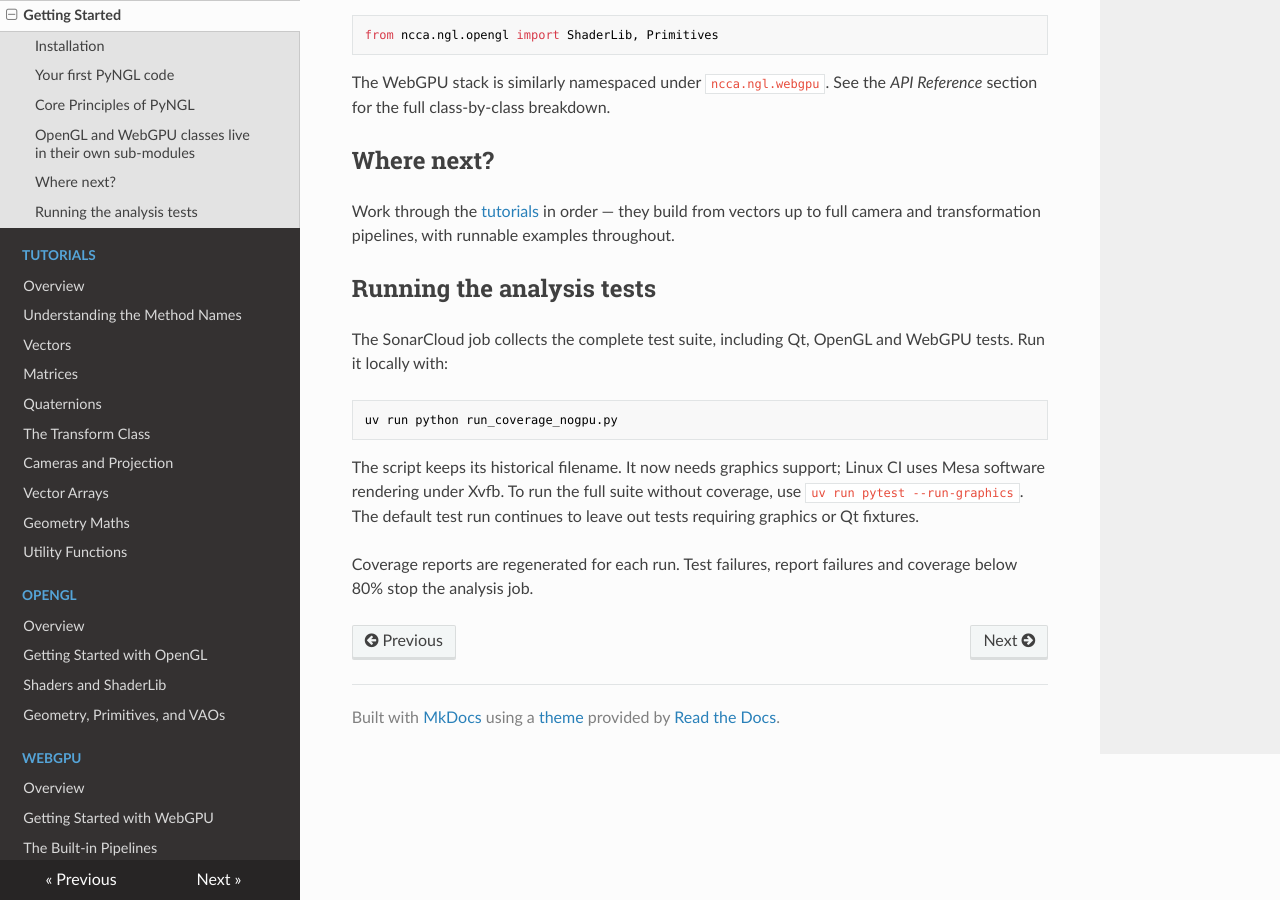
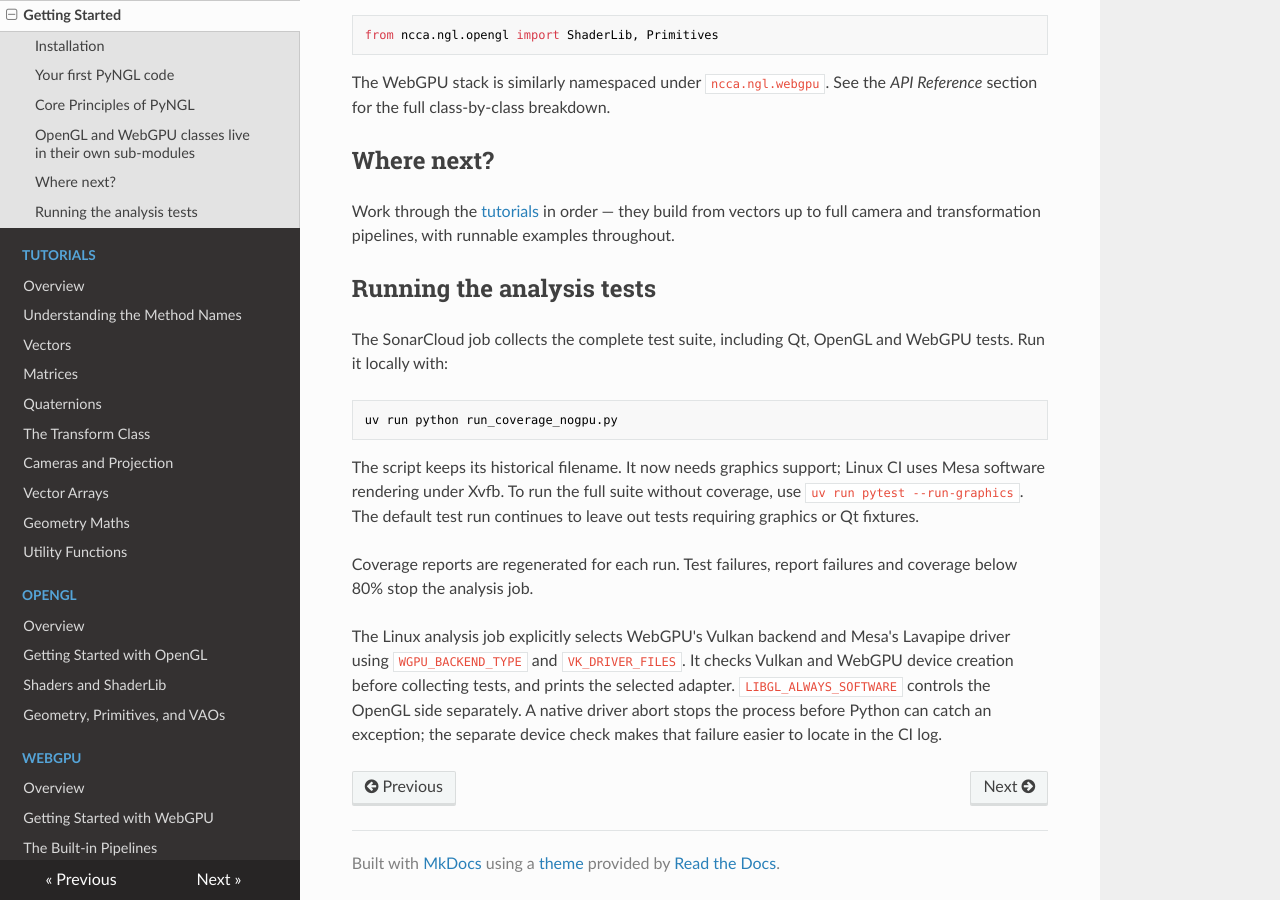
Before and after one commit to NCCA/PyNGL, an MkDocs documentation site: the page built from docs/docs/getting_started.md, in a window 1280 px wide and 900 px high, scrolled down 1453 px. Built offline with MkDocs 1.6.1, drawn with Linux system fonts in a browser that asks for light colours; nearby versions of some CDN libraries.

Commit message:
apply fix for CI to run all tests on sonar scanner

```diff
--- a/docs/docs/getting_started.md
+++ b/docs/docs/getting_started.md
@@ -101,3 +101,10 @@ leave out tests requiring graphics or Qt fixtures.
 
 Coverage reports are regenerated for each run. Test failures, report failures
 and coverage below 80% stop the analysis job.
+
+The Linux analysis job explicitly selects WebGPU's Vulkan backend and Mesa's
+Lavapipe driver using `WGPU_BACKEND_TYPE` and `VK_DRIVER_FILES`. It checks
+Vulkan and WebGPU device creation before collecting tests, and prints the
+selected adapter. `LIBGL_ALWAYS_SOFTWARE` controls the OpenGL side separately.
+A native driver abort stops the process before Python can catch an exception;
+the separate device check makes that failure easier to locate in the CI log.
```
Also changed, not shown: 1 other file.
